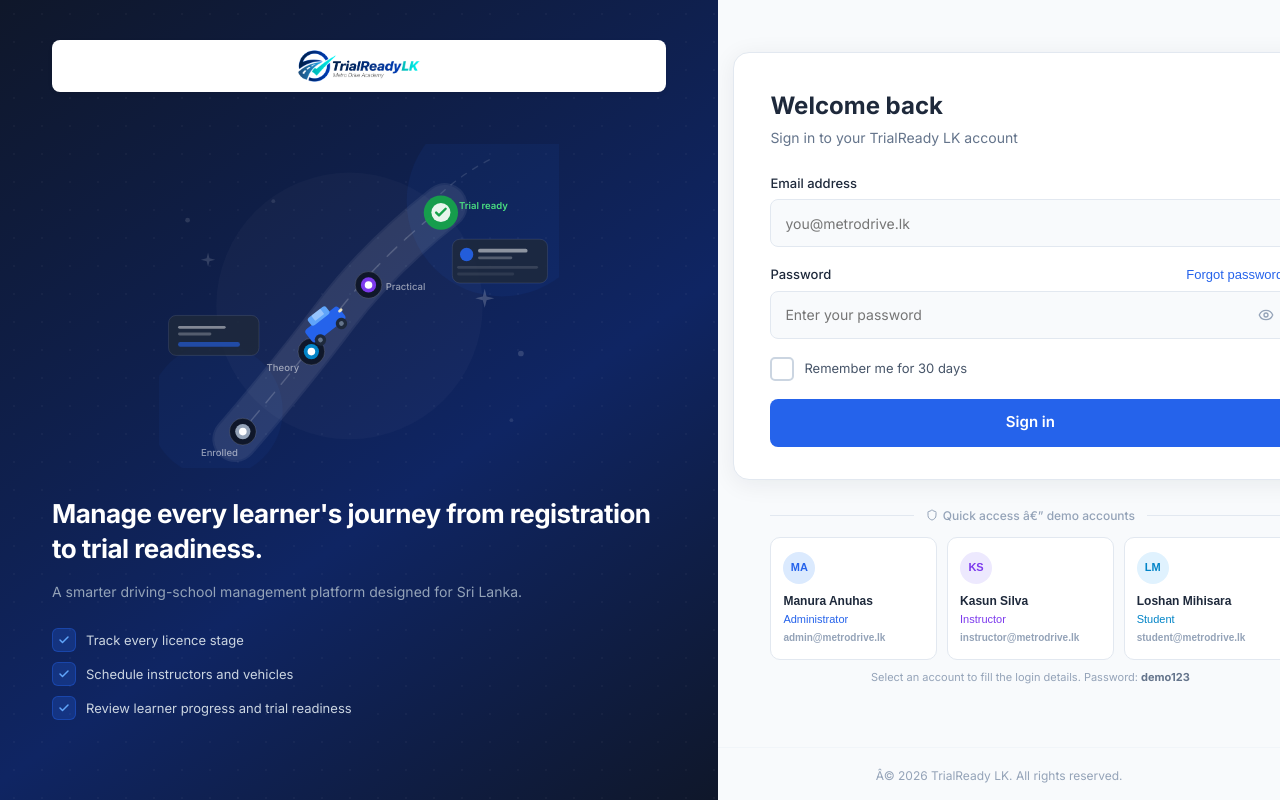
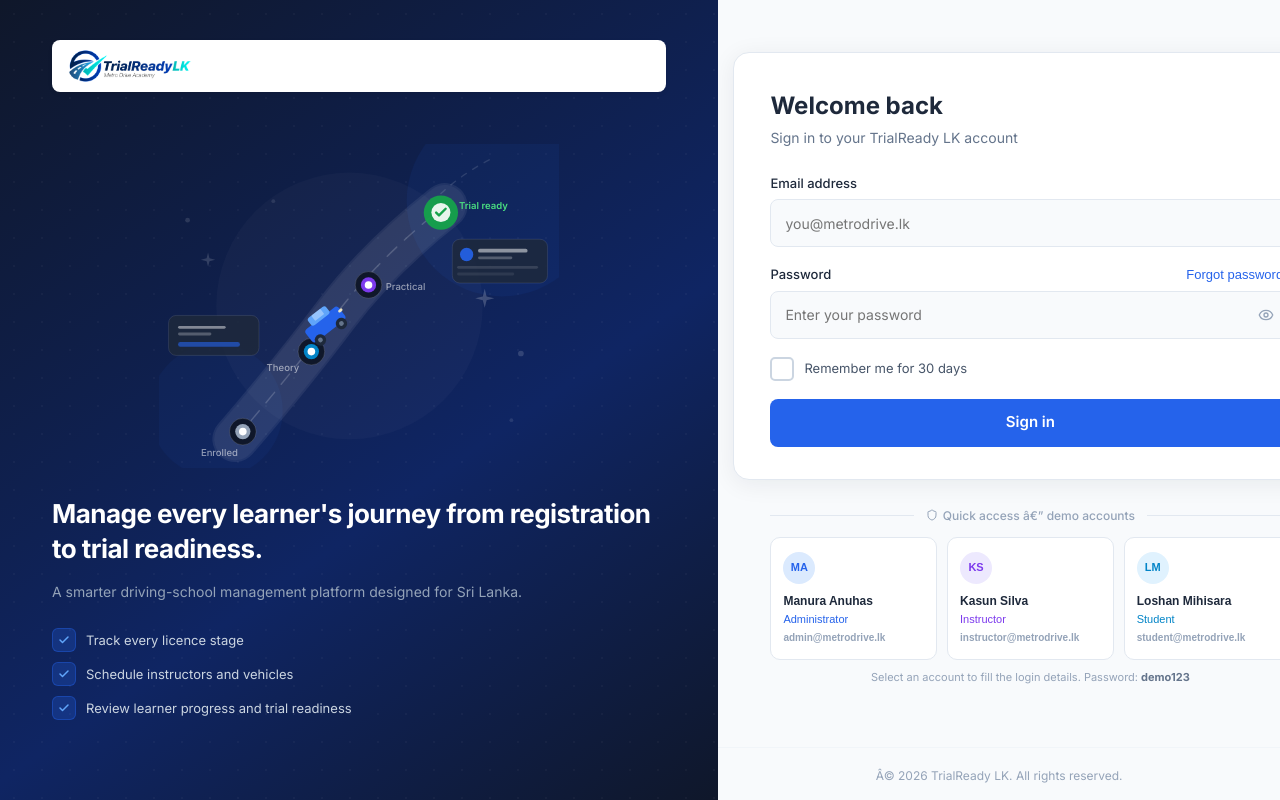
Before and after one commit to ManurAnuhas/TrialReady-LK, a React (Vite) app: page / in a window 1280 px wide. Built offline with nearby package versions, Linux system fonts and the light colour scheme.

Commit message:
style: align BrandMark logo horizontally to the left

```diff
--- a/src/app/components/shell/BrandMark.tsx
+++ b/src/app/components/shell/BrandMark.tsx
@@ -45,7 +45,7 @@ export function BrandMark({ compact = false, tone = "dark" }: BrandMarkProps) {
             padding: "4px 10px",
             display: "flex",
             alignItems: "center",
-            justifyContent: "center",
+            justifyContent: "flex-start",
             width: "100%",
             boxShadow: "0 2px 4px rgba(0,0,0,0.08)",
           }}
```
